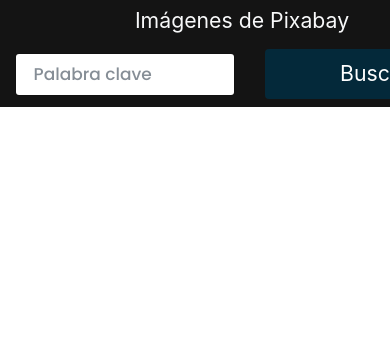
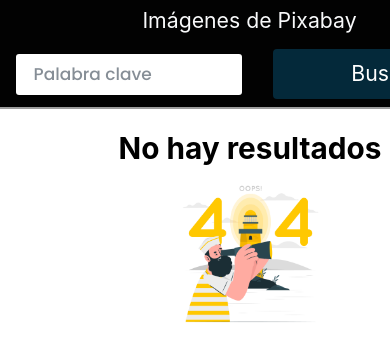
Before and after one commit to cruzmanuelar/ReactApiPixabay, a React (Create React App) app: page / in a window 390 px wide. Shown: the top 362 px of the page. Built offline with nearby package versions, Linux system fonts and the light colour scheme.

Commit message:
responsividad imagenes

```diff
--- a/src/App.css
+++ b/src/App.css
@@ -3,7 +3,8 @@
 }
 
 .contenedor{
-  min-width: 300px;
+  min-width: 500px;
+  background-color: rgba(0, 0, 0, 0.92);
 }
 
 .App {
@@ -13,11 +14,28 @@
   font-family: 'Poppins', sans-serif !important;
 }
 
+.contenedorNotFound{
+  padding-top: 4%;
+  height: 100%;
+  background-color: white;
+  display: flex;
+  flex-direction: column;
+  align-items: center;
+  color: black;
+}
+
+.imagenNotFound{
+  width: 30%;
+  height: 30%;
+}
+
 .nav{
   background-color: rgba(0, 0, 0, 0.922);
   min-width: 500px;
   display: flex;
   align-items: flex-end;
+  border-bottom: 2px solid rgba(255, 255, 255, 0.612);
+  margin-right: -15px;
 }
 
 .formulario{
--- a/src/App.js
+++ b/src/App.js
@@ -76,6 +76,7 @@ class App extends Component{
     fetch(url)
     .then(respuesta => respuesta.json())
     .then(resultado => this.setState({imagenes: resultado.hits}))
+
   }
 
   datosBusqueda = (termino) => {
--- a/src/componentes/Resultado.js
+++ b/src/componentes/Resultado.js
@@ -2,17 +2,21 @@ import React, { Component } from 'react';
 import Imagen from "./Imagen";
 import Paginacion from './Paginacion';
 import '../App.css';
+import notFound from '../assets/imagenes/notFound.jpg'
 
 class Resultado extends Component {
 
     mostrarImagenes = () => {
         const imagenes = this.props.imagenes;
 
-        if(imagenes.length === 0) return null;
+        if(imagenes.length === 0) return <div className='contenedorNotFound'>
+            <h3>No hay resultados</h3>
+            <img className='imagenNotFound' alt='sin resultados' src={notFound}/>
+        </div>;
 
         return(
             <React.Fragment>
-                <div className="col-12 py-3 row bg-resultados">
+                <div className="col-12 py-3 row">
                     {imagenes.map(imagen => (
                         <Imagen
                         key={imagen.id}
```
Also changed, not shown: src/assets/imagenes/notFound.jpg (added).
